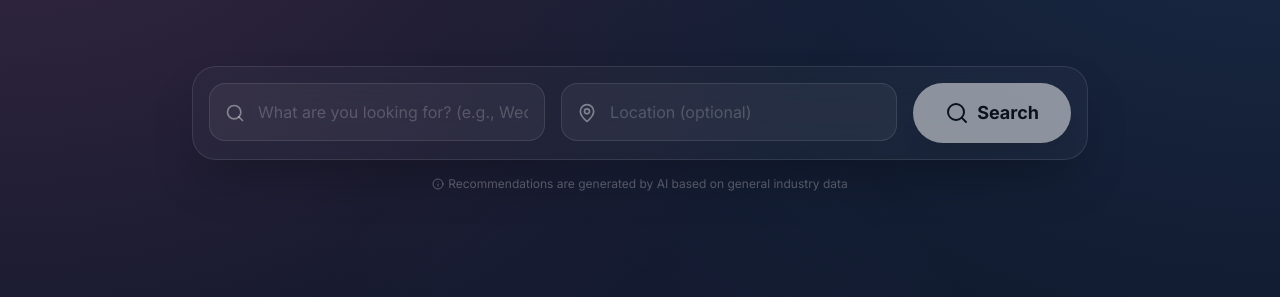
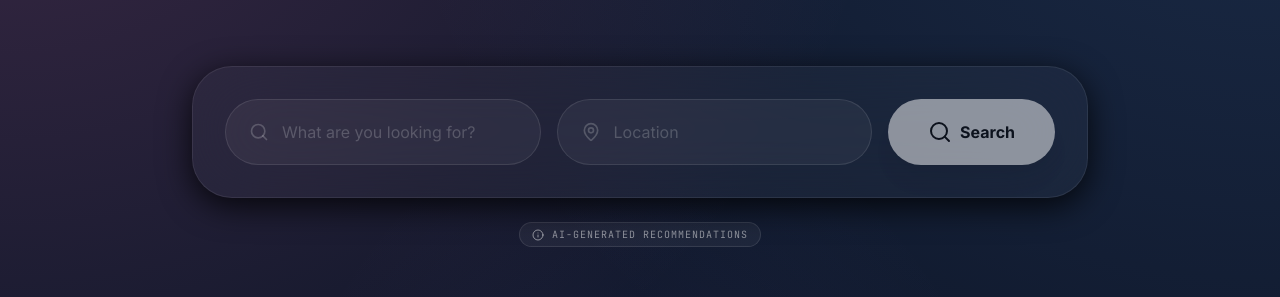
Before and after one commit to Yashika-web16/Plan-It, a React (Vite) app: page /vendors in a window 1280 px wide. Shown: the part 254-551 px from the top of the page. Built offline with nearby package versions, Linux system fonts and the light colour scheme; no server answers; the database is empty.

Commit message:
error handling in vendor search

```diff
--- a/src/pages/VendorSearch.tsx
+++ b/src/pages/VendorSearch.tsx
@@ -1,8 +1,8 @@
 import { useState } from "react";
-import { GoogleGenAI, ThinkingLevel } from "@google/genai";
 import { motion, AnimatePresence } from "framer-motion";
 import { Search, MapPin, Star, Loader2, AlertCircle, Sparkles, Info } from "lucide-react";
 import Markdown from "react-markdown";
+import { aiService } from "../services/aiService";
 
 export const VendorSearch = () => {
   const [query, setQuery] = useState("");
@@ -11,56 +11,19 @@ export const VendorSearch = () => {
   const [results, setResults] = useState<string | null>(null);
   const [error, setError] = useState<string | null>(null);
 
-  const searchVendors = async (retries = 4, delay = 2000) => {
+  const searchVendors = async () => {
     if (!query.trim()) return;
 
     setIsSearching(true);
     setError(null);
-    if (retries === 4) {
-      setResults(null);
-    }
+    setResults(null);
 
     try {
-      const apiKey = (import.meta.env.VITE_GEMINI_API_KEY as string) || (process.env.GEMINI_API_KEY as string);
-      if (!apiKey) {
-        throw new Error("AI API Key is missing. \n\nTo fix this on localhost:\n1. Create a file named '.env' in the root folder.\n2. Add 'VITE_GEMINI_API_KEY=your_key_here' to it.\n3. Restart your dev server.");
-      }
-
-      const ai = new GoogleGenAI({ apiKey });
-      const prompt = `Find recommended vendors for: ${query}${location ? ` in ${location}` : ""}.
-      Provide a detailed list of top-rated professionals with:
-      - Vendor Name
-      - Estimated Rating (based on general reputation)
-      - Key Services
-      - Why they are recommended
-      - A general price range if known.
-
-      Format the output beautifully using Markdown with clear headings and bullet points.`;
-
-      const response = await ai.models.generateContent({
-        model: "gemini-3.1-flash-lite-preview",
-        contents: prompt,
-        config: {
-          thinkingConfig: { thinkingLevel: ThinkingLevel.LOW },
-        },
-      });
-
-      setResults(response.text || "No results found.");
+      const response = await aiService.getVendorRecommendations(query, location);
+      setResults(response);
     } catch (err: any) {
       console.error("Search error:", err);
-      const isRateLimit = err.message?.includes("429") || err.status === "RESOURCE_EXHAUSTED" || err.message?.includes("quota");
-
-      if (isRateLimit && retries > 0) {
-        console.warn(`⚠️ Vendor Search: System busy. Retrying in ${delay}ms... (${retries} left)`);
-        await new Promise(resolve => setTimeout(resolve, delay));
-        return searchVendors(retries - 1, delay * 1.5);
-      }
-
-      if (isRateLimit) {
-        setError("AI Quota Exceeded: The shared system is currently at maximum capacity. Please wait a minute and try again. ⏳");
-      } else {
-        setError(err.message || "Failed to search vendors. Please try again.");
-      }
+      setError(err.message || "Failed to search vendors. Please try again.");
     } finally {
       setIsSearching(false);
     }
@@ -87,33 +50,33 @@ export const VendorSearch = () => {
       </div>
 
       <div className="max-w-4xl mx-auto mb-12">
-        <div className="glass p-4 rounded-3xl border border-white/10 flex flex-col md:flex-row gap-4 shadow-2xl">
+        <div className="bento-card p-4 flex flex-col md:flex-row gap-4 shadow-2xl">
           <div className="flex-1 relative">
-            <Search className="absolute left-4 top-1/2 -translate-y-1/2 w-5 h-5 text-white/40" />
+            <Search className="absolute left-6 top-1/2 -translate-y-1/2 w-5 h-5 text-white/20" />
             <input
               type="text"
               value={query}
               onChange={(e) => setQuery(e.target.value)}
               onKeyPress={(e) => e.key === 'Enter' && searchVendors()}
-              placeholder="What are you looking for? (e.g., Wedding Photographers, Catering)"
-              className="w-full bg-white/5 border border-white/10 rounded-2xl py-4 pl-12 pr-4 text-white placeholder:text-white/20 focus:outline-none focus:ring-2 focus:ring-brand-primary/50 transition-all"
+              placeholder="What are you looking for?"
+              className="w-full bg-white/5 border border-white/10 rounded-full py-5 pl-14 pr-6 text-white placeholder:text-white/20 focus:outline-none focus:ring-2 focus:ring-white/20 transition-all"
             />
           </div>
           <div className="flex-1 relative">
-            <MapPin className="absolute left-4 top-1/2 -translate-y-1/2 w-5 h-5 text-white/40" />
+            <MapPin className="absolute left-6 top-1/2 -translate-y-1/2 w-5 h-5 text-white/20" />
             <input
               type="text"
               value={location}
               onChange={(e) => setLocation(e.target.value)}
               onKeyPress={(e) => e.key === 'Enter' && searchVendors()}
-              placeholder="Location (optional)"
-              className="w-full bg-white/5 border border-white/10 rounded-2xl py-4 pl-12 pr-4 text-white placeholder:text-white/20 focus:outline-none focus:ring-2 focus:ring-brand-primary/50 transition-all"
+              placeholder="Location"
+              className="w-full bg-white/5 border border-white/10 rounded-full py-5 pl-14 pr-6 text-white placeholder:text-white/20 focus:outline-none focus:ring-2 focus:ring-white/20 transition-all"
             />
           </div>
           <button
             onClick={() => searchVendors()}
             disabled={isSearching || !query.trim()}
-            className="btn-primary px-8 py-4 text-lg font-bold flex items-center justify-center gap-2 disabled:opacity-50 disabled:cursor-not-allowed"
+            className="btn-primary px-10 py-5 flex items-center justify-center gap-2 disabled:opacity-50 disabled:cursor-not-allowed"
           >
             {isSearching ? (
               <Loader2 className="w-6 h-6 animate-spin" />
@@ -125,9 +88,9 @@ export const VendorSearch = () => {
             )}
           </button>
         </div>
-        <p className="text-xs text-white/30 mt-4 flex items-center gap-1 justify-center">
+        <p className="mono-tag mt-6 mx-auto w-fit flex items-center gap-2">
           <Info className="w-3 h-3" />
-          Recommendations are generated by AI based on general industry data
+          AI-generated recommendations
         </p>
       </div>
 
@@ -170,8 +133,8 @@ export const VendorSearch = () => {
             animate={{ opacity: 1, y: 0 }}
             className="max-w-4xl mx-auto"
           >
-            <div className="glass p-8 rounded-3xl border border-white/10">
-              <h2 className="text-2xl font-bold mb-6 flex items-center gap-2">
+            <div className="bento-card">
+              <h2 className="text-2xl font-bold mb-8 flex items-center gap-3">
                 <Sparkles className="w-6 h-6 text-brand-primary" />
                 Top Recommendations
               </h2>
--- a/src/services/aiService.ts
+++ b/src/services/aiService.ts
@@ -152,6 +152,31 @@ export const aiService = {
     });
   },
 
+  async getVendorRecommendations(query: string, location: string) {
+    return callAiWithRetry(async (useLite) => {
+      const apiKey = getApiKey();
+      const ai = new GoogleGenAI({ apiKey });
+      const prompt = `Find recommended vendors for: ${query}${location ? ` in ${location}` : ""}.
+      Provide a detailed list of top-rated professionals with:
+      - Vendor Name
+      - Estimated Rating (based on general reputation)
+      - Key Services
+      - Why they are recommended
+      - A general price range if known.
+
+      Format the output beautifully using Markdown with clear headings and bullet points.`;
+
+      const response = await ai.models.generateContent({
+        model: useLite ? "gemini-3.1-flash-lite-preview" : "gemini-flash-latest",
+        contents: prompt,
+        config: {
+          thinkingConfig: { thinkingLevel: ThinkingLevel.LOW },
+        },
+      });
+      return response.text || "No results found.";
+    });
+  },
+
   async generateScavengerHunt(eventDetails: any) {
     return callAiWithRetry(async (useLite) => {
       const apiKey = getApiKey();
```
